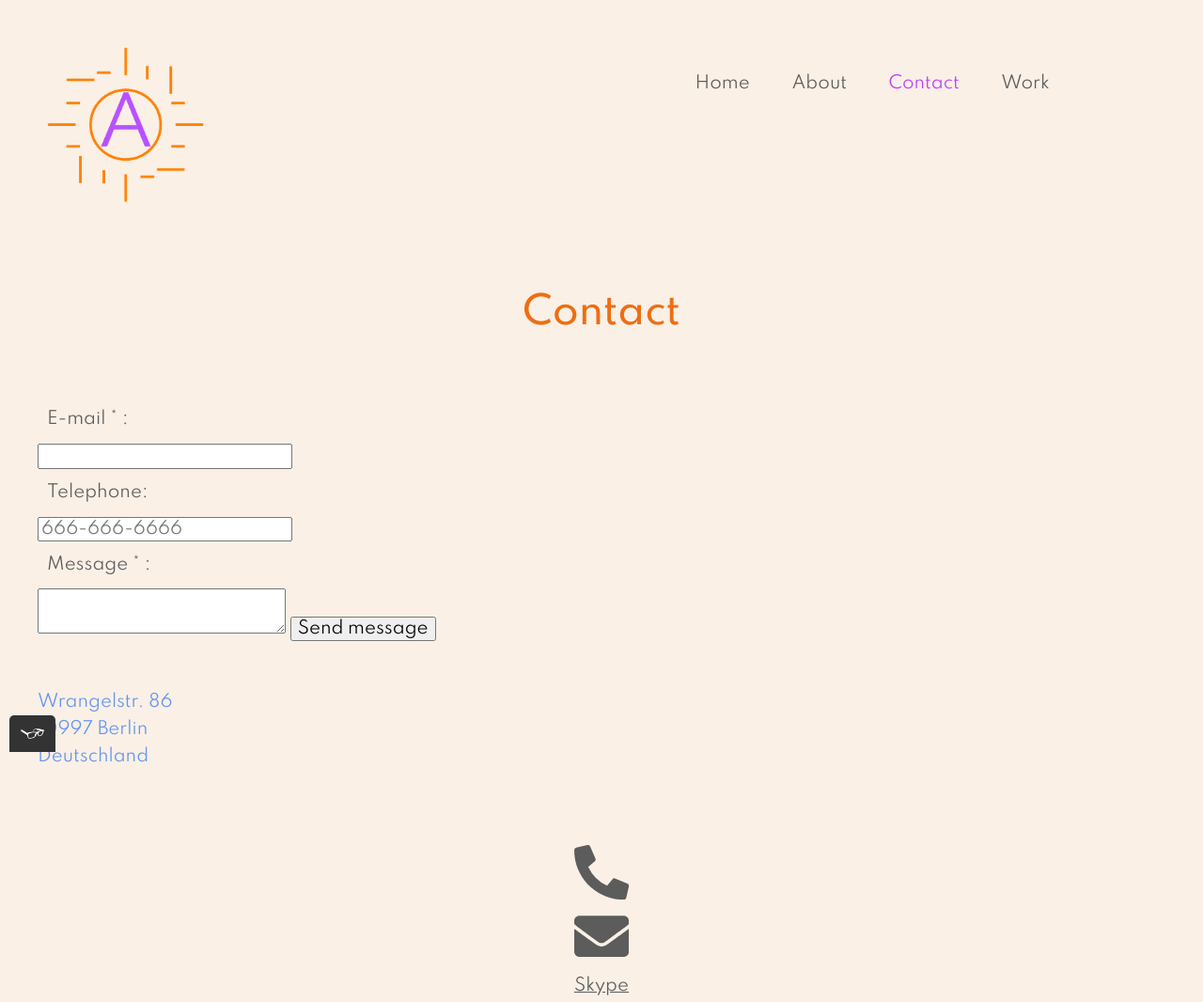
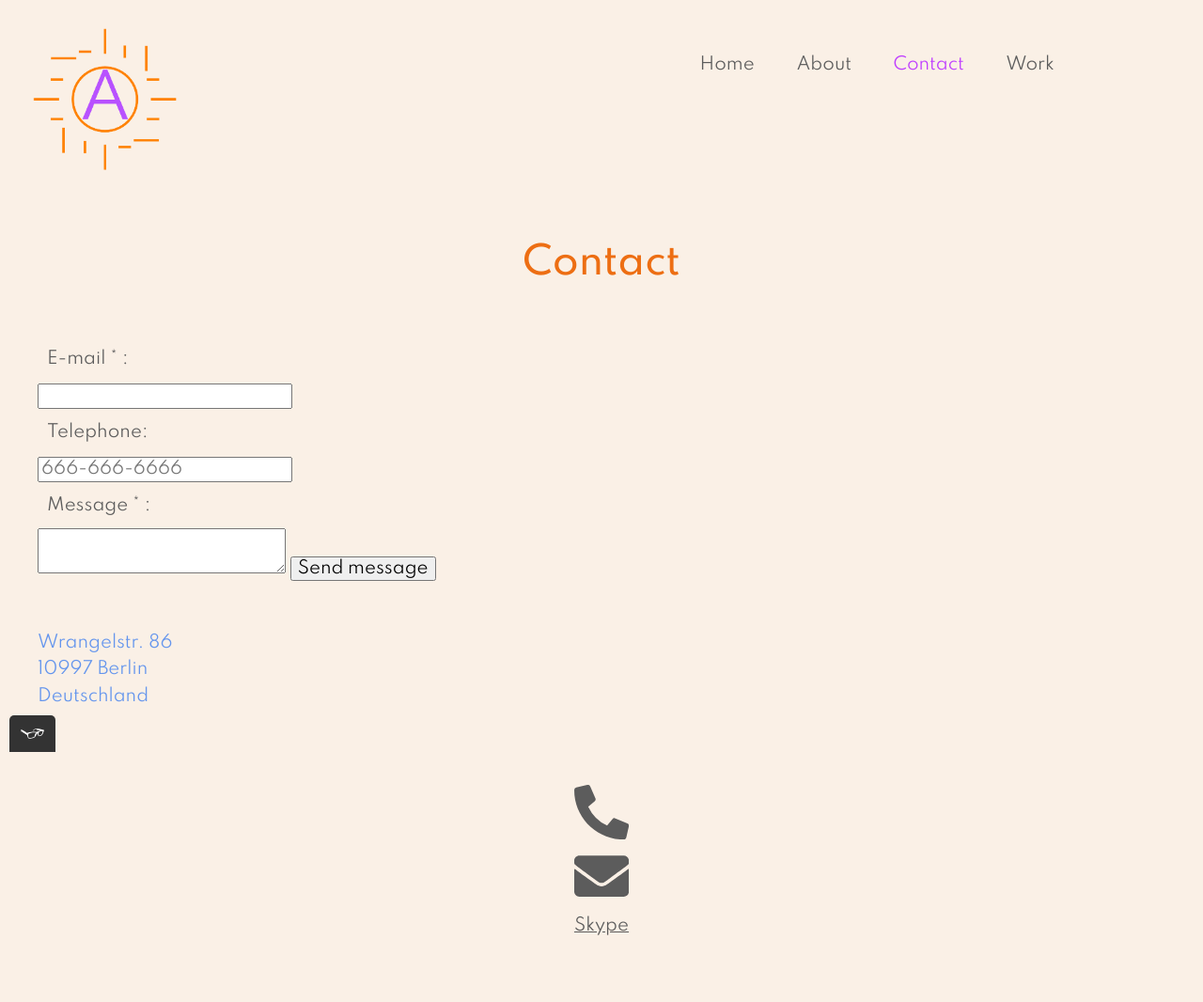
Before and after one commit to anasolalvarez/portfolio-website, a plain HTML site: page contact.html in a window 1280 px wide. Shown: the top 1066 px of the page at 94% size. Drawn offline with nearby package versions, Linux system fonts and the light colour scheme.

Commit message:
paddings

```diff
--- a/css/styles.production.css
+++ b/css/styles.production.css
@@ -124,6 +124,7 @@ ul .navigation-list__item--active {
 
 .logo{
   width: 15%;
+  padding-left: 20px;
 }
 
 .page-header__item {
@@ -203,7 +204,7 @@ label {
   display: flex;
   -webkit-box-orient: vertical;
   -webkit-box-direction: normal;
-  -ms-flex-direction: column;
+  -ms-flex-direction: row;
   padding: 10px;
   margin: 30px;
 }
@@ -232,9 +233,9 @@ label {
   display: -ms-flexbox;
   display: flex;
   width: 90%;
-  padding: 20px;
+  padding-top:15px;
   font-weight: normal;
-  margin: 30px;
+  margin: 15px;
 }
 
 .page-header__item:last-child {
@@ -301,8 +302,10 @@ label {
 }
 
 .contact {
+  display: flex;
+  justify-content: center;
   text-align: center;
-  padding-bottom: 30px;
+  padding-bottom: 20px;
 }
 
 @-webkit-keyframes color-change {
```
